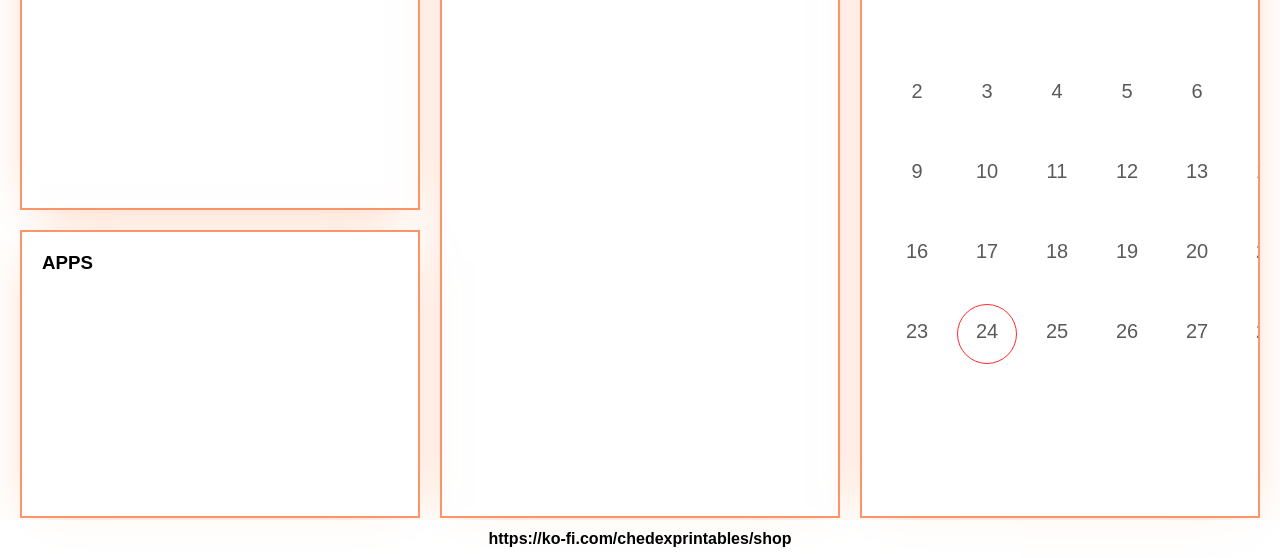
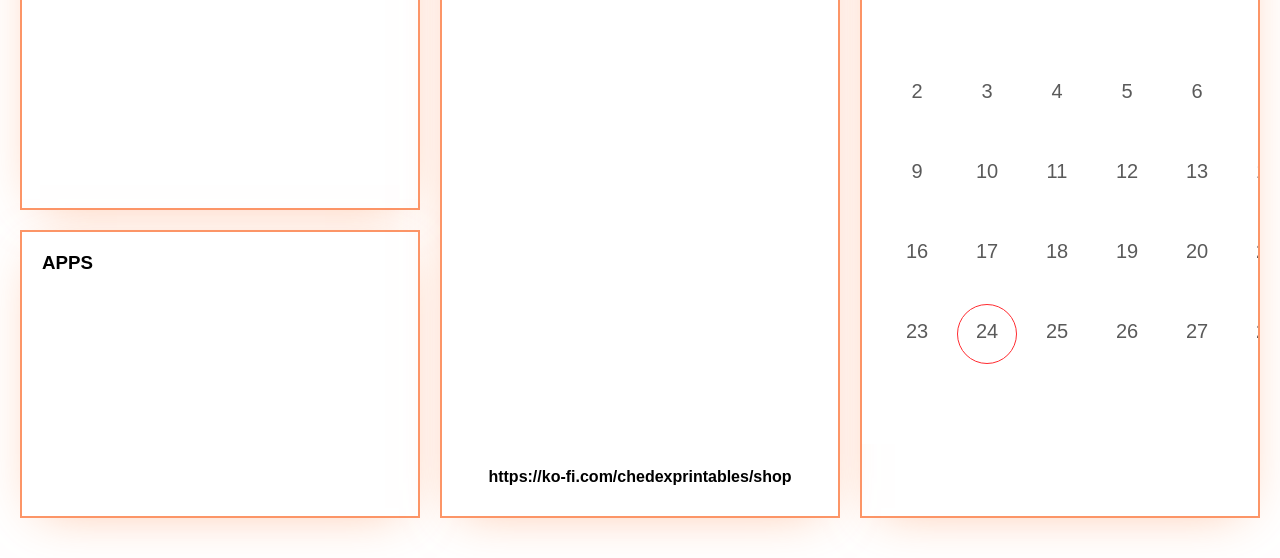
Before and after one commit to chedexstore/wallpaperorganiserorange, a plain HTML site: page index.html in a window 1280 px wide. Shown: the part 242-800 px from the top of the page. Drawn offline with Linux system fonts and the light colour scheme.

Commit message:
Update index.html

```diff
--- a/index.html
+++ b/index.html
@@ -8,23 +8,24 @@
     <link rel="stylesheet" href="css/evo-calendar.orange-coral.css">
     <link rel="stylesheet" href="css/style.css">
     <style>
-        /* Additional CSS to style the footer and store link */
-        footer {
-            position: fixed; /* Fix the footer at the bottom of the viewport */
-            bottom: 0; /* Place it at the very bottom */
-            left: 0;
-            width: 100%; /* Full width */
-            text-align: center; /* Center the text */
-            background-color: rgba(255, 255, 255, 0.8); /* Semi-transparent background */
+        /* Additional CSS to position the store link at the bottom of the to-do list */
+        .to-do-list {
+            position: relative; /* Make the to-do list a positioning context */
+            height: 100%; /* Ensure it takes up full height of its container */
+            display: flex;
+            flex-direction: column; /* Stack children vertically */
+        }
+        .store-link {
+            margin-top: auto; /* Push the link to the bottom */
+            text-align: center; /* Center the link */
             padding: 10px 0; /* Add some padding */
-            z-index: 1000; /* Ensure it stays above other content */
         }
-        footer a {
+        .store-link a {
             color: #000; /* Link color */
             text-decoration: none; /* Remove underline */
             font-weight: bold;
         }
-        footer a:hover {
+        .store-link a:hover {
             text-decoration: underline; /* Add underline on hover */
         }
     </style>
@@ -41,6 +42,10 @@
                 <ul id="tasks">
                     <!-- To-do list items will be added here -->
                 </ul>
+                <!-- Store link added here -->
+                <div class="store-link">
+                    <a href="https://ko-fi.com/chedexprintables/shop" target="_blank">https://ko-fi.com/chedexprintables/shop</a>
+                </div>
             </div>
             <div class="calendar orange-corale" id="calendar-container">
                 <div id="time"></div>
@@ -52,11 +57,6 @@
         </div>
     </div>
 
-    <!-- Footer with the store link -->
-    <footer>
-        <a href="https://ko-fi.com/chedexprintables/shop" target="_blank">https://ko-fi.com/chedexprintables/shop</a>
-    </footer>
-
     <script src="js/jquery.min.js"></script>
     <script src="js/evo-calendar.min.js"></script>
     <script src="js/index.js"></script>
```
